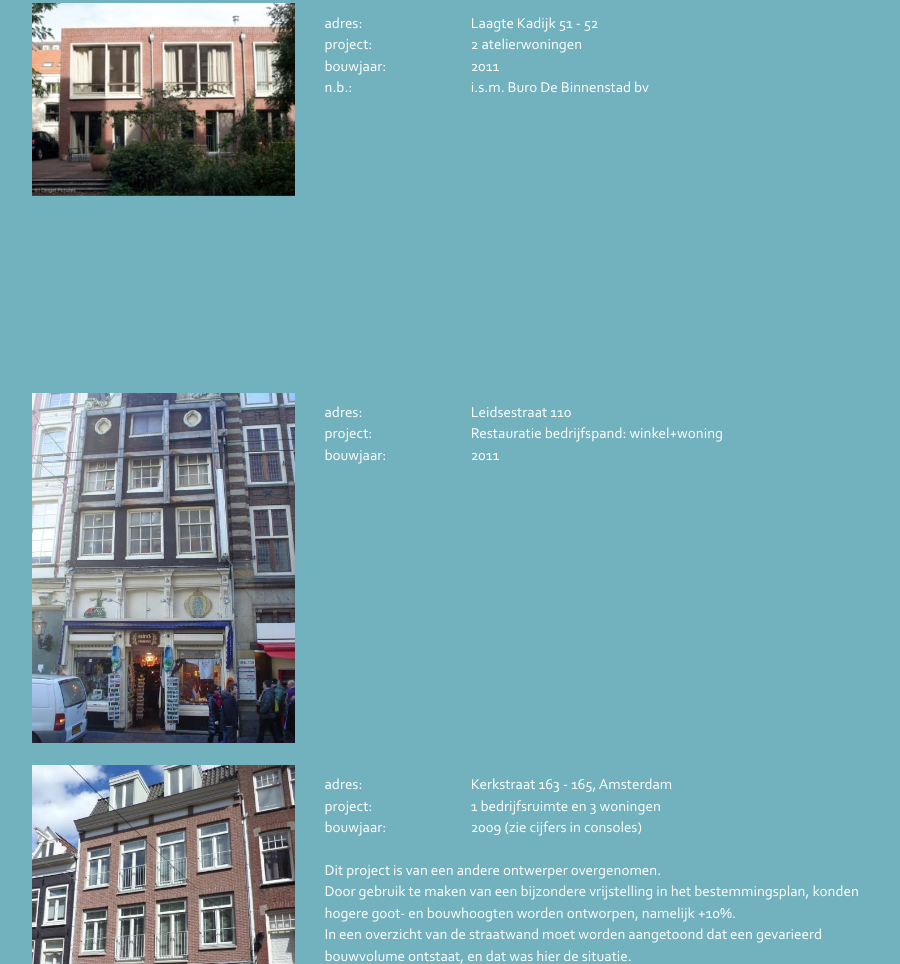
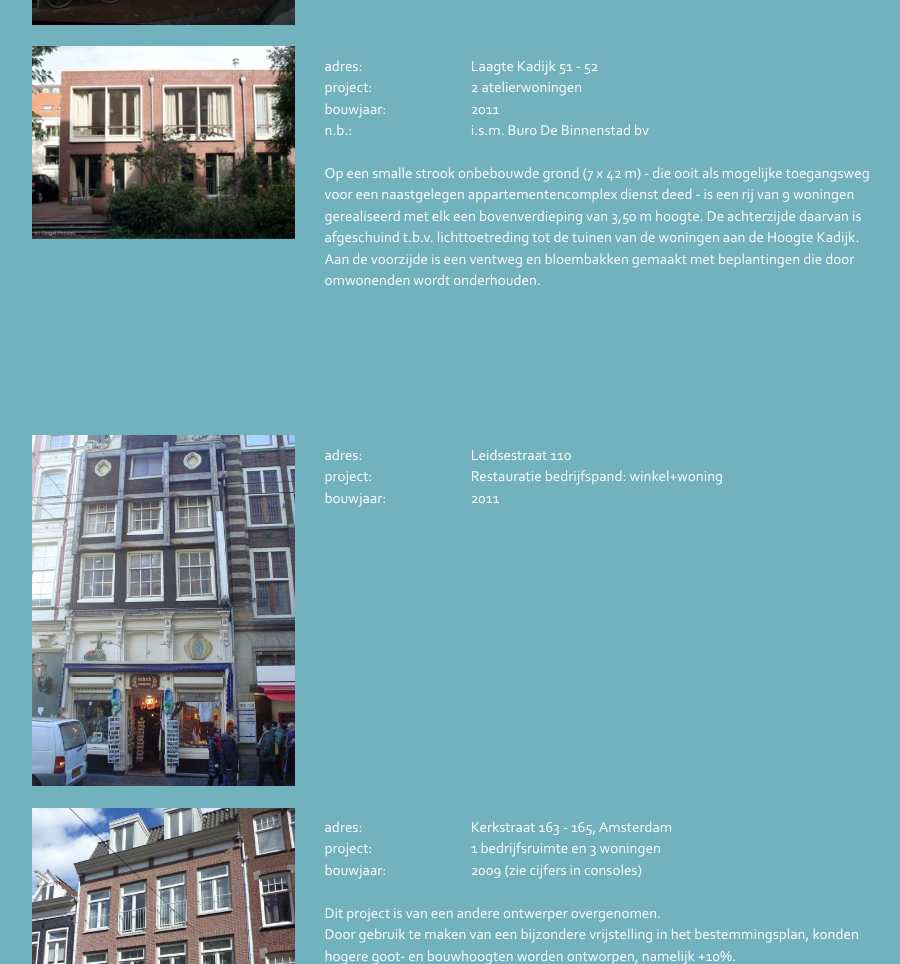
Before and after one commit to timomulder/abvba.github.io, a plain HTML site: page index.html in a window 1280 px wide. Shown: the part 2439-3403 px from the top of the page, without its empty margins (38-938 px from the left). Drawn offline with nearby package versions, Linux system fonts and the light colour scheme.

Commit message:
update tekst bij Willemsstraat en Laagte Kadijk

```diff
--- a/index.html
+++ b/index.html
@@ -225,7 +225,8 @@
                             Het plan omvat tevens een winkel- of praktijkruimte van 42
                             m², een driekamerappartement van 80 m² en een maisonnette van 170 m². Deze beschikt ook over het dakterras.
                             Ook wordt een kleine lift ge-installeerd. Op het dak wordt het "Polderdaksysteem" aangebracht,
-			                dat regenwater tijdelijk opslaat en gecontroleerd afvoert.
+			                dat regenwater tijdelijk opslaat en gecontroleerd afvoert.<br>
+                            Onlangs (2024) is de maisonnette op de 2e en 3e verdieping gesplitst in 2 afzonderlijke appartementen van 80 resp. 90 m².
                         </div>
                     </div>
                     <br><br>
@@ -347,10 +348,20 @@
                         <div class="col-md-2">
                             bouwjaar: </div> <div class="col-md-7"> 2011 </div>
                     </div>
-
                     <div class="row">
                         <div class="col-md-2">
                         n.b.: </div> <div class="col-md-7">   i.s.m. Buro De Binnenstad bv </div>
+                    </div>
+                    <br>
+                    <div class="row">
+                        <div class="col-md-8">
+                            Op een smalle strook onbebouwde grond (7 x 42 m) - die ooit als mogelijke
+                            toegangsweg voor een naastgelegen appartementencomplex dienst deed -
+                            is een rij van 9 woningen gerealiseerd met elk een bovenverdieping van 3,50 m hoogte.
+                            De achterzijde daarvan is afgeschuind t.b.v. lichttoetreding tot de tuinen van
+                            de woningen aan de Hoogte Kadijk.
+                            Aan de voorzijde is een ventweg en bloembakken gemaakt met beplantingen die
+                            door omwonenden wordt onderhouden. </div>
                     </div>
                     <br><br>
                     </p>
@@ -860,7 +871,7 @@
             <div class="container">
                 <div class="row">
                     <div class="col-lg-12">
-                        Site by <a href="https://timomulder.com">Timo Mulder</a>
+                        Site by <a href="https://linkedin.com/in/tmamulder">Timo Mulder</a>
                     </div>
                 </div>
             </div>
```
